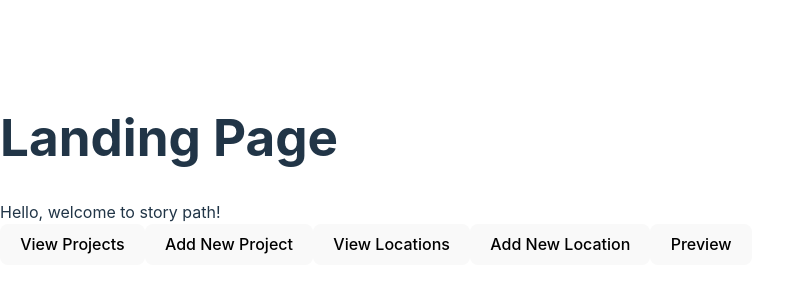
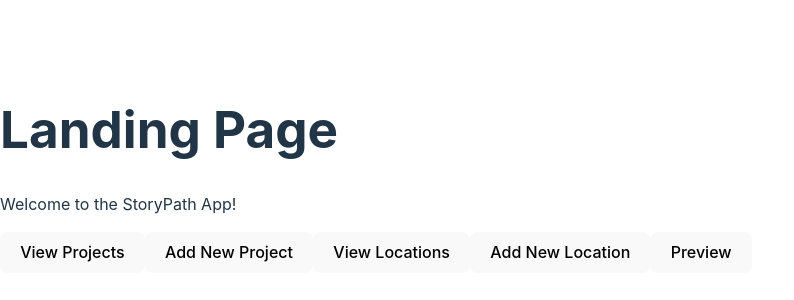
Before and after one commit to avafrohna/story-path, a React (Vite) app in the folder story-path/: page / in a window 1280 px wide. Shown: the part 230-530 px from the top of the page, without its empty margins (0-794 px from the left). Built offline with nearby package versions, Linux system fonts and the light colour scheme.

Commit message:
can't figure out css

```diff
--- a/story-path/src/components/landing-page.jsx
+++ b/story-path/src/components/landing-page.jsx
@@ -2,12 +2,11 @@
 
 function LandingPage() {
     return (
-      <div>
+      <div className="landing-page">
         <h1>Landing Page</h1>
-        <text>
-            Hello, welcome to story path!
-        </text>
-        <div>
+        <p>Welcome to the StoryPath App!</p>
+
+        <div className="button-container">
             <Link to="/list-projects">
               <button>View Projects</button>
             </Link>
```
Also changed, not shown: 2 other files (tests, documents, lock files or other folders). Lines whose indentation alone changed are shown as unchanged.
